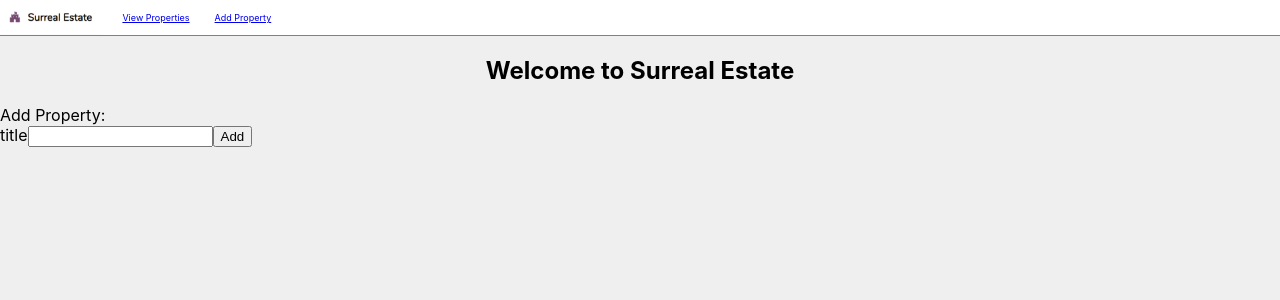
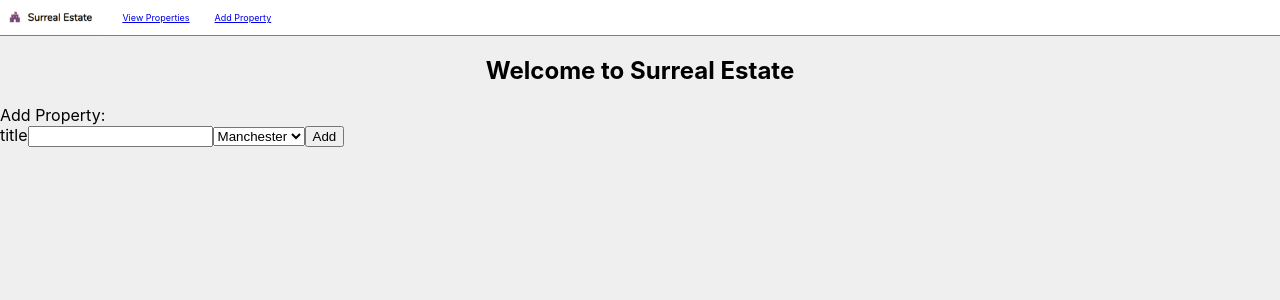
Before and after one commit to ro8inro8in/surreal-estate, a React (Create React App) app: page /AddProperty in a window 1280 px wide. Shown: the top 300 px of the page. Built offline with nearby package versions, Linux system fonts and the light colour scheme; a web font is replaced by a local one.

Commit message:
created drop down for citys

```diff
--- a/src/components/AddProperty.js
+++ b/src/components/AddProperty.js
@@ -4,6 +4,7 @@ const AddProperty = () => {
   const initialState = {
     fields: {
       title: "",
+      city: "Manchester",
     },
   };
   const [fields, setFields] = useState(initialState.fields);
@@ -30,6 +31,19 @@ const AddProperty = () => {
             onChange={handleFieldChange}
           />
         </label>
+        <label htmlFor="city">
+          <select
+            id="city"
+            name="city"
+            value={fields.city}
+            onChange={handleFieldChange}
+          >
+            <option value="Manchester">Manchester</option>
+            <option value="Leeds">Leeds</option>
+            <option value="Sheffield">Sheffield</option>
+            <option value="Liverpool">Liverpool</option>
+          </select>
+        </label>
         <button type="submit">Add</button>
       </form>
     </div>
```
